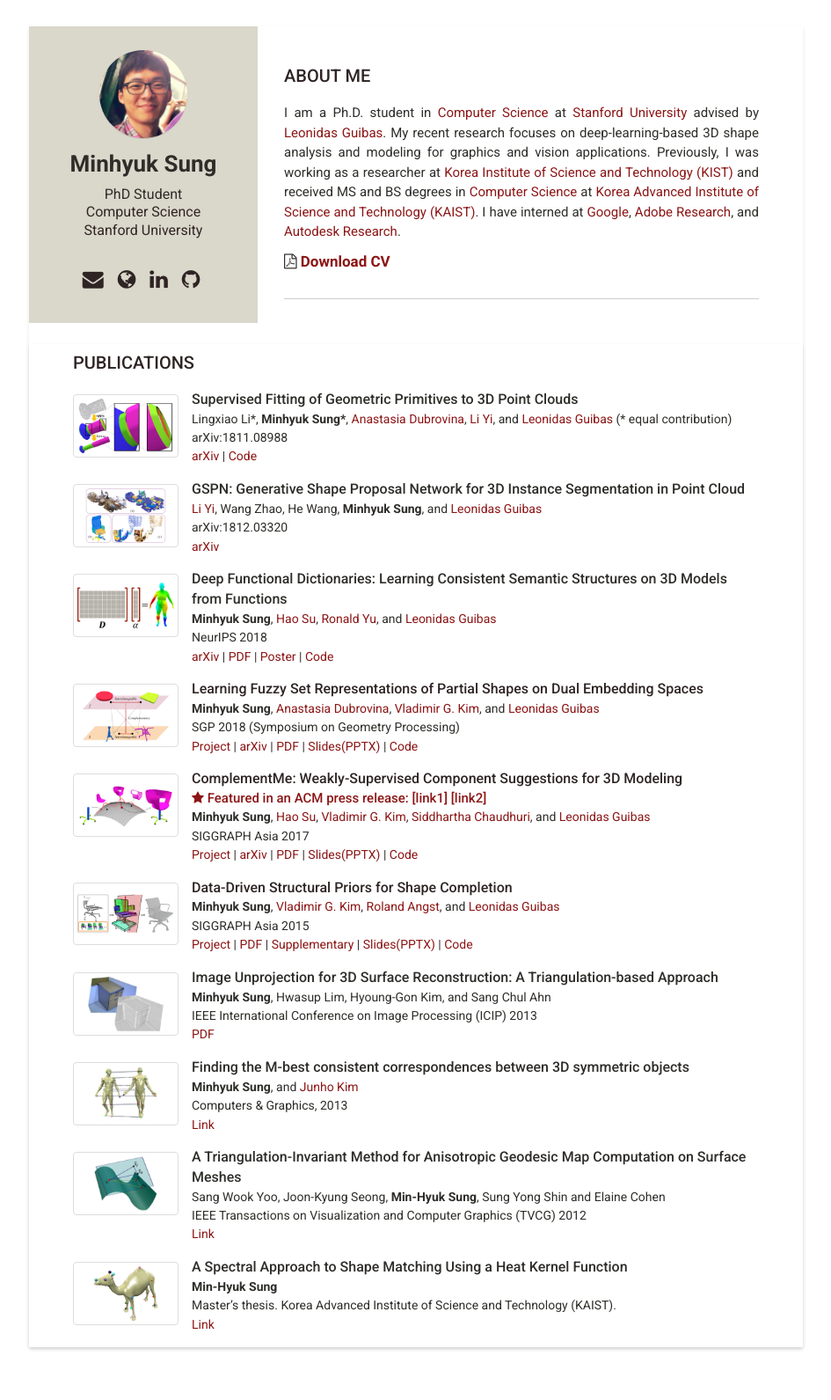
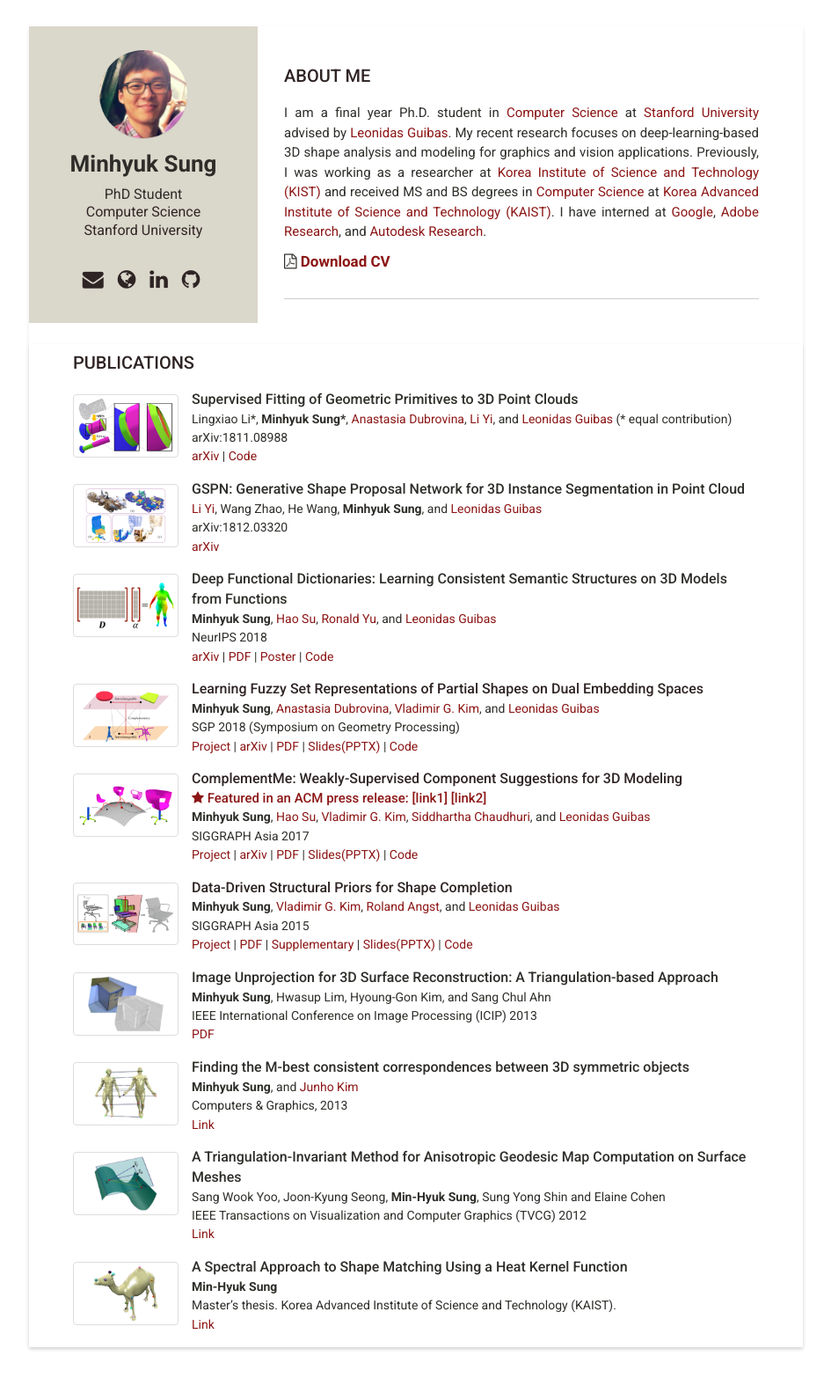
Before and after one commit to mhsung/mhsung.github.io, a Jekyll site: the page built from index.html, in a window 1280 px wide. Shown: the whole page at 88% size, without its empty margins (167-1112 px from the left). Built offline with Jekyll 4.4.1, drawn with Linux system fonts in a browser that asks for light colours; some of the changed lines change nothing that is shown.

Commit message:
Minor update.

```diff
--- a/_config.yml
+++ b/_config.yml
@@ -1,6 +1,6 @@
 
 title: Minhyuk Sung
-url: 'http://mhsung.github.io/'
+url: 'https://mhsung.github.io/'
 #baseurl: '/example' #change it according to your repository name
 permalink: none
 
@@ -14,7 +14,9 @@
 website: mhsung.github.io/ #do not add http://
 linkedin: mhsung
 github: mhsung
-cv: www.dropbox.com/s/oxg78455trxx2or/cv.pdf?dl=0
+cv: http://cs.stanford.edu/~mhsung/mhsung_cv.pdf
+research_statement: http://cs.stanford.edu/~mhsung/mhsung_research.pdf
+teaching_statement: http://cs.stanford.edu/~mhsung/mhsung_teaching.pdf
 
 # Tracker
 analytics: UA-35688210-1
--- a/_includes/profile.html
+++ b/_includes/profile.html
@@ -19,7 +19,7 @@
     <h2 class="section-title">About Me</h2>
     <div class="summary">
       <p>
-      I am a Ph.D. student in <a href="https://cs.stanford.edu/" target="_blank">Computer Science</a> at <a href="https://www.stanford.edu/" target="_blank">Stanford University</a> advised by <a href="http://geometry.stanford.edu/member/guibas/" target="_blank">Leonidas Guibas</a>. My recent research focuses on deep-learning-based 3D shape analysis and modeling for graphics and vision applications. Previously, I was working as a researcher at <a href="https://eng.kist.re.kr/kist_eng/main/" target="_blank">Korea Institute of Science and Technology (KIST)</a> and received MS and BS degrees in <a href="https://cs.kaist.ac.kr/" target="_blank">Computer Science</a> at <a href="http://www.kaist.edu/" target="_blank">Korea Advanced Institute of Science and Technology (KAIST)</a>. I have interned at <a href="https://www.google.com/" target="_blank">Google</a>, <a href="https://research.adobe.com/" target="_blank">Adobe Research</a>, and <a href="https://www.autodeskresearch.com/" target="_blank">Autodesk Research</a>.
+      I am a final year Ph.D. student in <a href="https://cs.stanford.edu/" target="_blank">Computer Science</a> at <a href="https://www.stanford.edu/" target="_blank">Stanford University</a> advised by <a href="http://geometry.stanford.edu/member/guibas/" target="_blank">Leonidas Guibas</a>. My recent research focuses on deep-learning-based 3D shape analysis and modeling for graphics and vision applications. Previously, I was working as a researcher at <a href="https://eng.kist.re.kr/kist_eng/main/" target="_blank">Korea Institute of Science and Technology (KIST)</a> and received MS and BS degrees in <a href="https://cs.kaist.ac.kr/" target="_blank">Computer Science</a> at <a href="http://www.kaist.edu/" target="_blank">Korea Advanced Institute of Science and Technology (KAIST)</a>. I have interned at <a href="https://www.google.com/" target="_blank">Google</a>, <a href="https://research.adobe.com/" target="_blank">Adobe Research</a>, and <a href="https://www.autodeskresearch.com/" target="_blank">Autodesk Research</a>.
       </p>
       <div class="icon">
       <i class="fa fa-file-pdf-o"></i>  <a href="https://{{site.cv}}" target="_blank">Download CV</a>
```
